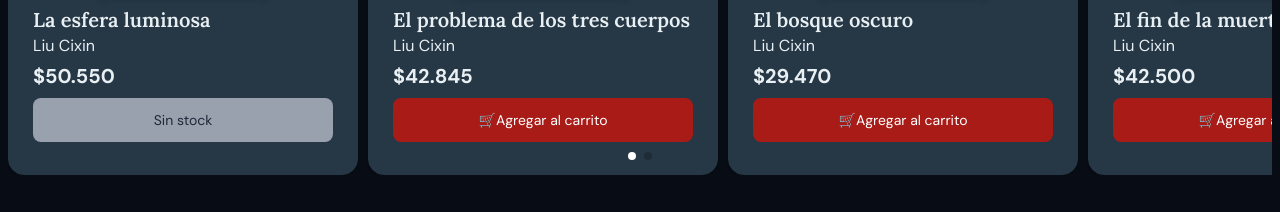
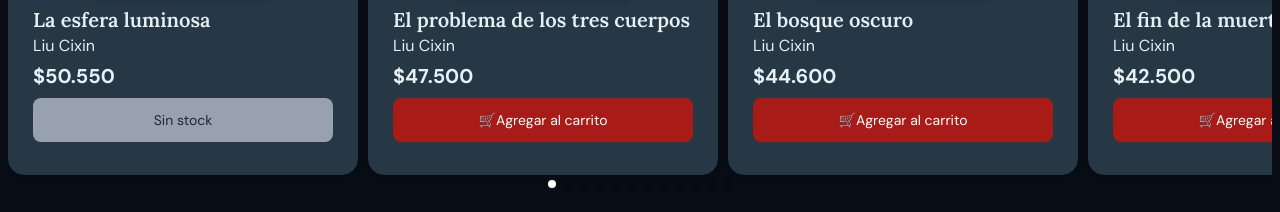
Before and after one commit to RodriManuel/mirmoon-libreria, a React (Vite) app: page / in a window 1280 px wide. Shown: the part 649-861 px from the top of the page. Before the commit the page ends 836 px from the top, so only its background shows below. Built offline with nearby package versions, Linux system fonts and the light colour scheme.

Commit message:
feat: agrega más libros a 'libros.js'

```diff
--- a/src/data/libros.js
+++ b/src/data/libros.js
@@ -2,6 +2,16 @@ import portadaEsfera from "../assets/portada_esfera_luminosa.webp"
 import portadaTresCuerpos from "../assets/portada_tres_cuerpos.webp"
 import portadaBosqueOscuro from "../assets/portada_bosque_oscuro.webp"
 import portadaFinDeLaMuerte from "../assets/portada_fin_de_la_muerte.webp"
+import portadaHormigasDinosaurios from "../assets/portada_sobre_hormigas_y_dinosaurios.webp"
+import portadaPajaroQueDaCuerda from "../assets/portada_cronica_del_pajaro_que_da_cuerda_al_mundo.webp"
+import portadaTokioBlues from "../assets/portada_tokio_blues.webp"
+import portadaElIdiota from "../assets/portada_el_idiota.jpeg"
+import portadaCrimenCastigo from "../assets/portada_crimen_y_castigo.webp"
+import portadaSubsuelo from "../assets/portada_memorias_del_subsuelo.webp"
+import portadaPobreGente from "../assets/portada_pobre_gente.webp"
+import portadaNochesBlancas from "../assets/portada_noches_blancas.webp"
+import portadaLittorio from "../assets/portada_el_culto_del_littorio.webp"
+import portadaQuienEsFascista from "../assets/portada_quien_es_fascista.webp"
 
 const libros = [
     {
@@ -19,7 +29,7 @@ const libros = [
         categoria: "Ciencia Ficcón",
         autor: "Liu Cixin",
         imagen: portadaTresCuerpos,
-        precio: 42845.0,
+        precio: 47500.0,
         stock: 10,
     },
     {
@@ -28,8 +38,8 @@ const libros = [
         categoria: "Ciencia Ficcón",
         autor: "Liu Cixin",
         imagen: portadaBosqueOscuro,
-        precio: 29470.0,
-        stock: 22,
+        precio: 44600.0,
+        stock: 21,
     },
     {
         id: 4,
@@ -38,7 +48,97 @@ const libros = [
         autor: "Liu Cixin",
         imagen: portadaFinDeLaMuerte,
         precio: 42500.0,
+        stock: 16,
+    },
+    {
+        id: 5,
+        titulo: "Sobre hormgigas y dinosaurios",
+        categoria: "Ciencia Ficcón",
+        autor: "Liu Cixin",
+        imagen: portadaHormigasDinosaurios,
+        precio: 34740.0,
+        stock: 22,
+    },
+    {
+        id: 6,
+        titulo: "Crónica del pájaro que da cuerda al mundo",
+        categoria: "Novela Psicológica",
+        autor: "Haruki Murakami",
+        imagen: portadaPajaroQueDaCuerda,
+        precio: 47900.0,
         stock: 11,
+    },
+    {
+        id: 7,
+        titulo: "Tokyo Blues",
+        categoria: "Romance",
+        autor: "Haruki Murakami",
+        imagen: portadaTokioBlues,
+        precio: 27900.0,
+        stock: 0,
+    },
+    {
+        id: 8,
+        titulo: "El idiota",
+        categoria: "Novela Psicológica",
+        autor: "Fiódor Dostoyevski",
+        imagen: portadaElIdiota,
+        precio: 34830.0,
+        stock: 22,
+    },
+    {
+        id: 9,
+        titulo: "Crimen y castigo",
+        categoria: "Novela Psicológica",
+        autor: "Fiódor Dostoyevski",
+        imagen: portadaCrimenCastigo,
+        precio: 53990.0,
+        stock: 12,
+    },
+    {
+        id: 10,
+        titulo: "Memorias del subsuelo",
+        categoria: "Novela Psicológica",
+        autor: "Fiódor Dostoyevski",
+        imagen: portadaSubsuelo,
+        precio: 24500.0,
+        stock: 17,
+    },
+    {
+        id: 11,
+        titulo: "Pobre gente",
+        categoria: "Epistolar",
+        autor: "Fiódor Dostoyevski",
+        imagen: portadaPobreGente,
+        precio: 48175.0,
+        stock: 5,
+    },
+    {
+        id: 12,
+        titulo: "Noches blancas",
+        categoria: "Romance",
+        autor: "Fiódor Dostoyevski",
+        imagen: portadaNochesBlancas,
+        precio: 42044.0,
+        stock: 0,
+    },
+    {
+        id: 13,
+        titulo: "El culto del Littorio",
+        categoria: "Ensayo",
+        autor: "Emilio Gentile",
+        imagen: portadaLittorio,
+        precio: 43811.0,
+        stock: 6,
+    },
+    {
+        id: 14,
+        titulo: "¿Quién es Fascista?",
+        categoria: "Ensayo",
+        autor: "Emilio Gentile",
+        imagen: portadaQuienEsFascista,
+        precio: 28900.0,
+        stock: 9,
     },
 ];
 
```
